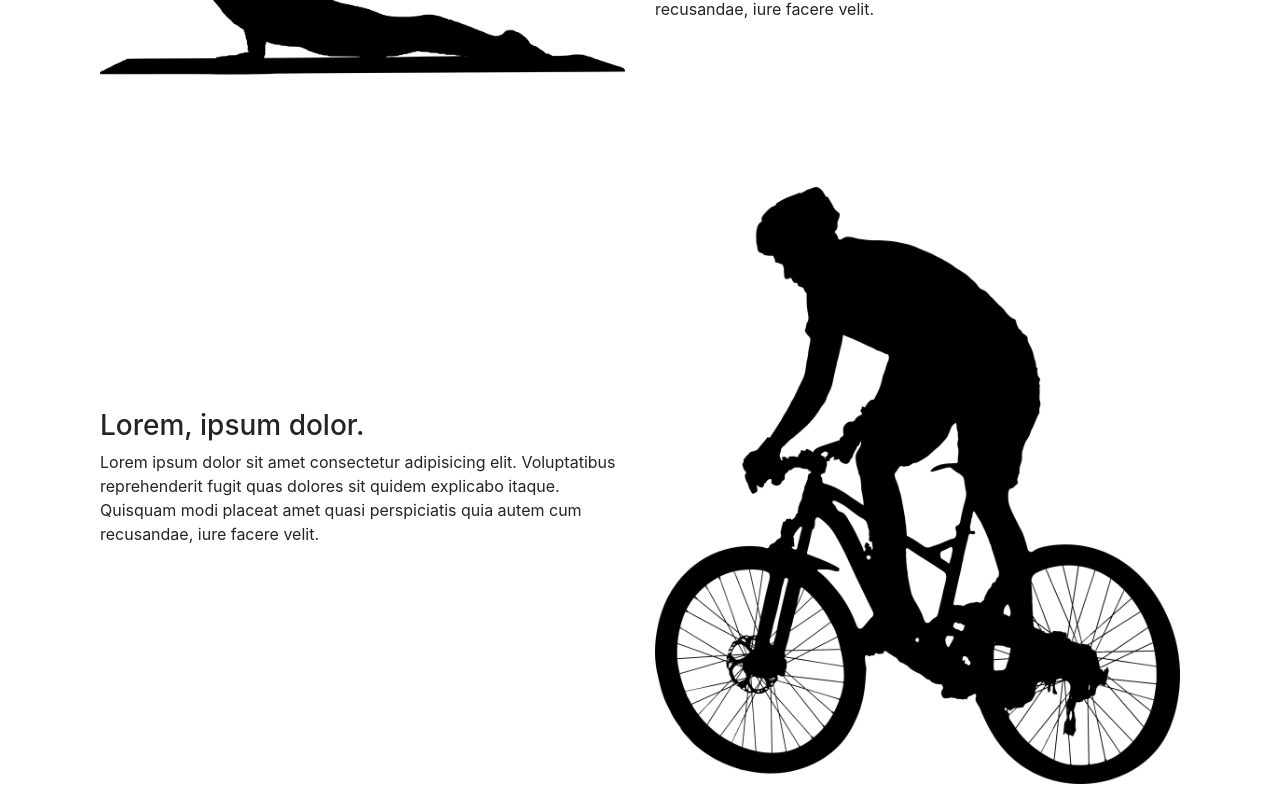
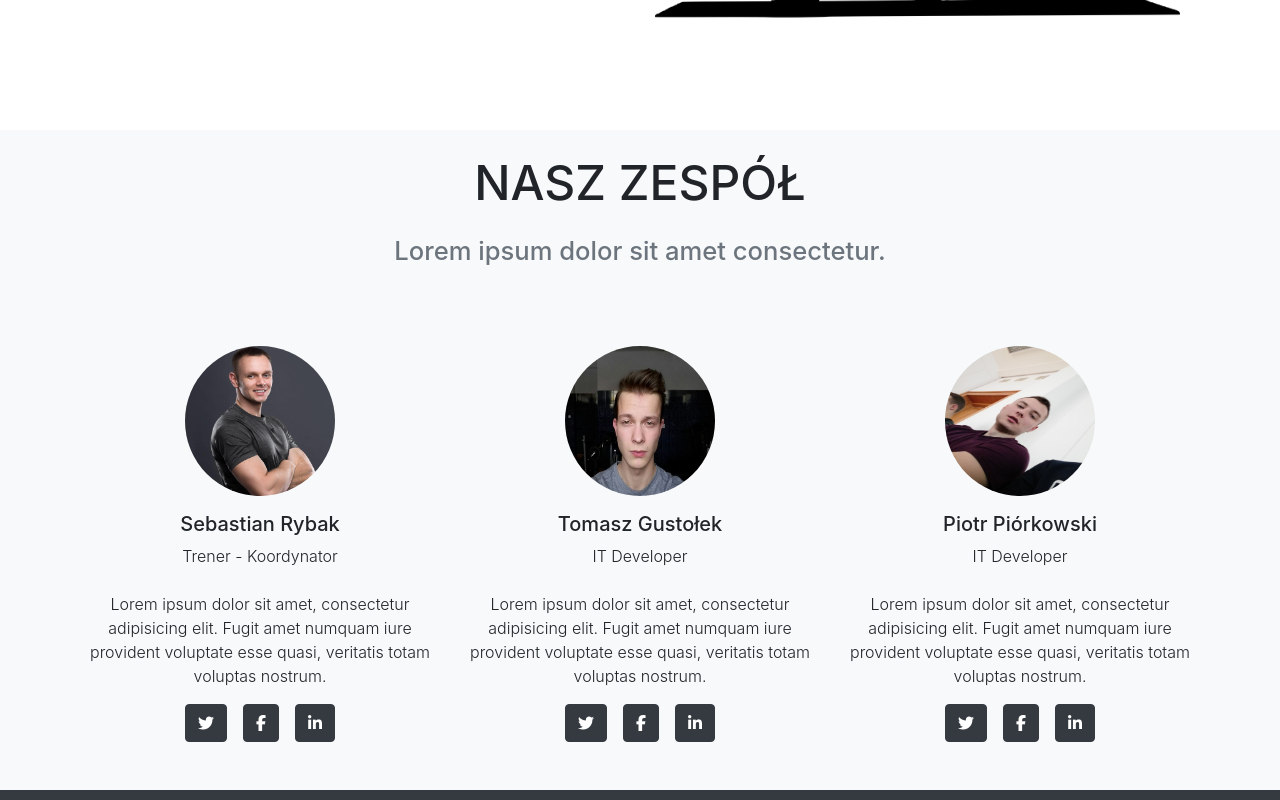
Before and after one commit to piotrpiorkowski/BST-Projekt, an Angular app in the folder ClientApp/: page / in a window 1280 px wide. Shown: the part 1840-2640 px from the top of the page. Built offline with nearby package versions, Linux system fonts and the light colour scheme.

Commit message:
O NAS - add members descriptions

```diff
--- a/ClientApp/src/app/home/home.component.html
+++ b/ClientApp/src/app/home/home.component.html
@@ -1,17 +1,7 @@
 <div class="container-fluid px-0">
   <app-carousel-pause></app-carousel-pause>
 
-
-  <!-- Testimonials -->
-
-
-
-
-
-
-
-
-
+  <!--MAIN-->
 
   <section class="home-brand py-5">
     <p class="display-2 text-center pt-5 px-3">Baw Się Treningiem</p>
@@ -26,7 +16,7 @@
           </p>
         </div>
         <div class="col-md-6">
-          <img src="assets/images/home1.png" alt="Runer" class="img-fluid">
+          <img src="assets/images/home2.png" alt="Runer" class="img-fluid">
 
         </div>
       </div>
@@ -61,70 +51,28 @@
           </p>
         </div>
         <div class="col-md-6">
-          <img src="assets/images/home3.png" alt="Bike" class="img-fluid">
+          <img src="assets/images/home2.png" alt="Bike" class="img-fluid">
         </div>
       </div>
     </div>
   </section>
 </div>
 
-<!-- Team-->
-<!--<section class="page-section bg-light" id="team">
-  <div class="container">
-    <div class="text-center">
-      <h2 class="section-heading text-uppercase">Our Amazing Team</h2>
-      <h3 class="section-subheading text-muted">Lorem ipsum dolor sit amet consectetur.</h3>
-    </div>
-    <div class="row">
-      <div class="col-lg-4">
-        <div class="team-member">
-          <img class="mx-auto rounded-circle" src="assets/images/1.jpg" alt="" />
-          <h4>Kay Garland</h4>
-          <p class="text-muted">Lead Designer</p>
-          <a class="btn btn-dark btn-social mx-2" href="#!"><i class="fab fa-twitter"></i></a>
-          <a class="btn btn-dark btn-social mx-2" href="#!"><i class="fab fa-facebook-f"></i></a>
-          <a class="btn btn-dark btn-social mx-2" href="#!"><i class="fab fa-linkedin-in"></i></a>
-        </div>
-      </div>
-      <div class="col-lg-4">
-        <div class="team-member">
-          <img class="mx-auto rounded-circle" src="assets/images/2.jpg" alt="" />
-          <h4>Larry Parker</h4>
-          <p class="text-muted">Lead Marketer</p>
-          <a class="btn btn-dark btn-social mx-2" href="#!"><i class="fab fa-twitter"></i></a>
-          <a class="btn btn-dark btn-social mx-2" href="#!"><i class="fab fa-facebook-f"></i></a>
-          <a class="btn btn-dark btn-social mx-2" href="#!"><i class="fab fa-linkedin-in"></i></a>
-        </div>
-      </div>
-      <div class="col-lg-4">
-        <div class="team-member">
-          <img class="mx-auto rounded-circle" src="assets/images/3.jpg" alt="" />
-          <h4>Diana Petersen</h4>
-          <p class="text-muted">Lead Developer</p>
-          <a class="btn btn-dark btn-social mx-2" href="#!"><i class="fab fa-twitter"></i></a>
-          <a class="btn btn-dark btn-social mx-2" href="#!"><i class="fab fa-facebook-f"></i></a>
-          <a class="btn btn-dark btn-social mx-2" href="#!"><i class="fab fa-linkedin-in"></i></a>
-        </div>
-      </div>
-    </div>
-    <div class="row">
-      <div class="col-lg-8 mx-auto text-center"><p class="large text-muted">Lorem ipsum dolor sit amet, consectetur adipisicing elit. Aut eaque, laboriosam veritatis, quos non quis ad perspiciatis, totam corporis ea, alias ut unde.</p></div>
-    </div>
-  </div>
-</section>-->
+<!--TEAM-->
 
 <section class="testimonials text-center bg-light">
   <div class="container">
     <div class="text-center">
-      <h2 class="section-heading text-uppercase">Nasz Zespół</h2>
-      <h3 class="section-subheading text-muted">Lorem ipsum dolor sit amet consectetur.</h3>
+      <h2 class="section-heading text-uppercase pt-4 pb-3" style="font-size:3rem;">Nasz Zespół</h2>
+      <h3 class="section-subheading text-muted pb-4" style="font-size:1.6rem;">Lorem ipsum dolor sit amet consectetur.</h3>
     </div>
     <div class="row">
       <div class="col-lg-4">
         <div class="testimonial-item mx-auto mt-5 mb-5 mb-lg-0">
-          <img class="img-fluid rounded-circle mb-3" src="assets/images/sebastian.jpg" style="height:300px; width:300px" alt="">
+          <img class="img-fluid rounded-circle mb-3" src="assets/images/sebastian.jpg" style="height:150px; width:150px" alt="">
           <h5>Sebastian Rybak</h5>
-          <p class="font-weight-light mb-3">Trener - Koordynator</p>
+          <p class="font-weight-light mb-4">Trener - Koordynator</p>
+          <p class="font-weight-light mb-3">Lorem ipsum dolor sit amet, consectetur adipisicing elit. Fugit amet numquam iure provident voluptate esse quasi, veritatis totam voluptas nostrum.</p>
           <a class="btn btn-dark btn-social mx-2 mb-5" href="#!"><i class="fab fa-twitter"></i></a>
           <a class="btn btn-dark btn-social mx-2 mb-5" href="#!"><i class="fab fa-facebook-f"></i></a>
           <a class="btn btn-dark btn-social mx-2 mb-5" href="#!"><i class="fab fa-linkedin-in"></i></a>
@@ -132,9 +80,10 @@
       </div>
       <div class="col-lg-4">
         <div class="testimonial-item mx-auto mt-5 mb-5 mb-lg-0">
-          <img class="img-fluid rounded-circle mb-3" src="assets/images/tomek.JPG" style="height:300px; width:300px" alt="">
+          <img class="img-fluid rounded-circle mb-3" src="assets/images/tomek.JPG" style="height:150px; width:150px" alt="">
           <h5>Tomasz Gustołek</h5>
-          <p class="font-weight-light mb-3">IT Developer</p>
+          <p class="font-weight-light mb-4">IT Developer</p>
+          <p class="font-weight-light mb-3">Lorem ipsum dolor sit amet, consectetur adipisicing elit. Fugit amet numquam iure provident voluptate esse quasi, veritatis totam voluptas nostrum.</p>
           <a class="btn btn-dark btn-social mx-2 mb-5" href="#!"><i class="fab fa-twitter"></i></a>
           <a class="btn btn-dark btn-social mx-2 mb-5" href="#!"><i class="fab fa-facebook-f"></i></a>
           <a class="btn btn-dark btn-social mx-2 mb-5" href="#!"><i class="fab fa-linkedin-in"></i></a>
@@ -142,9 +91,10 @@
       </div>
       <div class="col-lg-4">
         <div class="testimonial-item mx-auto mt-5 mb-5 mb-lg-0">
-          <img class="img-fluid rounded-circle mb-3" src="assets/images/piotrek.jpg" style="height:300px; width:300px" alt="">
+          <img class="img-fluid rounded-circle mb-3" src="assets/images/piotrek.jpg" style="height:150px; width:150px" alt="">
           <h5>Piotr Piórkowski</h5>
-          <p class="font-weight-light mb-3">IT Developer</p>
+          <p class="font-weight-light mb-4">IT Developer</p>
+          <p class="font-weight-light mb-3">Lorem ipsum dolor sit amet, consectetur adipisicing elit. Fugit amet numquam iure provident voluptate esse quasi, veritatis totam voluptas nostrum.</p>
           <a class="btn btn-dark btn-social mx-2 mb-5" href="#!"><i class="fab fa-twitter"></i></a>
           <a class="btn btn-dark btn-social mx-2 mb-5" href="#!"><i class="fab fa-facebook-f"></i></a>
           <a class="btn btn-dark btn-social mx-2 mb-5" href="#!"><i class="fab fa-linkedin-in"></i></a>
```
